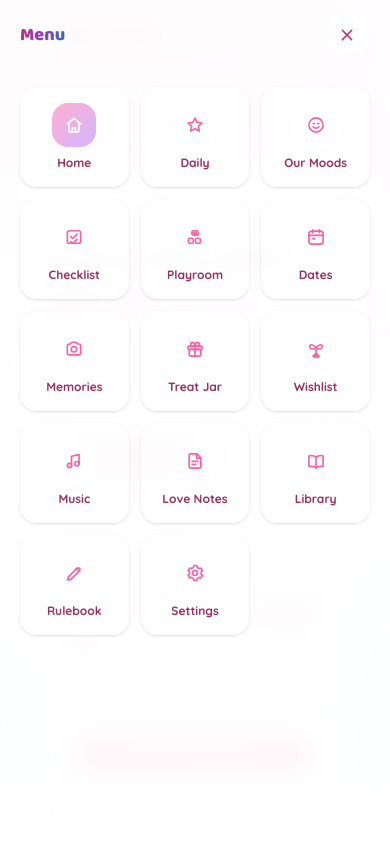
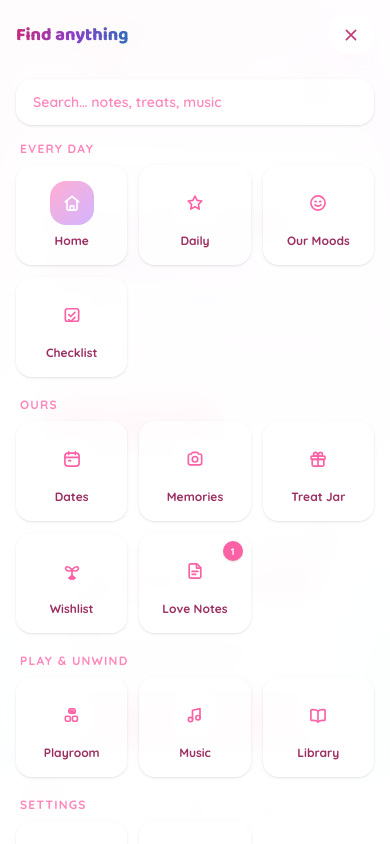
Before and after one commit to vessed/ellie-app, a React (Vite) app: page / in a window 390 px wide. Both pictures are taken after a click on the button "More". Built offline with nearby package versions, Linux system fonts and the light colour scheme.

Commit message:
Mobile UX polish + faster sync: searchable mobile menu, bell bottom-sheet, responsive top bar, cheaper change detection, one-tap setup code

```diff
--- a/src/components/MobileNav.tsx
+++ b/src/components/MobileNav.tsx
@@ -1,12 +1,20 @@
-import { useEffect, useState } from 'react'
+import { useEffect, useMemo, useState } from 'react'
 import { useApp } from '../lib/store'
 import { NAV, loadNavOrder } from '../lib/nav'
 import { CloseIcon } from './Icons'
 import type { Route } from '../lib/types'
 
-/* Bottom tab bar + full-screen menu for phones. The desktop sidebar is hidden
-   below the `md` breakpoint, so this is how the app is navigated on a phone. */
+/* Bottom tab bar + a searchable, grouped full-screen menu for phones. The
+   desktop sidebar is hidden below the `md` breakpoint, so this is how the app
+   is navigated on a phone. */
 const QUICK: Route[] = ['home', 'daily', 'todo', 'playroom']
+
+const GROUPS: { title: string; keys: Route[] }[] = [
+  { title: 'Every day', keys: ['home', 'daily', 'todo', 'mood'] },
+  { title: 'Ours', keys: ['notes', 'memories', 'dates', 'treats', 'wishlist'] },
+  { title: 'Play & unwind', keys: ['playroom', 'music', 'library'] },
+  { title: 'Settings', keys: ['rules', 'settings'] },
+]
 
 function MenuGlyph() {
   return (
@@ -24,8 +32,9 @@ function MenuGlyph() {
 }
 
 export function MobileNav() {
-  const { route, setRoute } = useApp()
+  const { route, setRoute, notes, as } = useApp()
   const [open, setOpen] = useState(false)
+  const [query, setQuery] = useState('')
   const [order, setOrder] = useState<Route[]>(loadNavOrder)
 
   useEffect(() => {
@@ -34,9 +43,62 @@ export function MobileNav() {
     return () => window.removeEventListener('focus', refresh)
   }, [])
 
+  const unread = notes.filter((n) => n.to === as && !n.read).length
+
   const quick = QUICK.map((k) => NAV.find((n) => n.key === k)).filter(
     (x): x is (typeof NAV)[number] => Boolean(x),
   )
+
+  const byKey = useMemo(() => new Map(NAV.map((n) => [n.key, n])), [])
+
+  const q = query.trim().toLowerCase()
+  const matches = q
+    ? order
+        .map((k) => byKey.get(k))
+        .filter(
+          (x): x is (typeof NAV)[number] =>
+            Boolean(x) && x!.label.toLowerCase().includes(q),
+        )
+    : []
+
+  const go = (r: Route) => {
+    setOpen(false)
+    setQuery('')
+    setRoute(r)
+  }
+
+  const badgeFor = (key: Route) => (key === 'notes' ? unread : 0)
+
+  const tile = (key: Route) => {
+    const item = byKey.get(key)
+    if (!item) return null
+    const Icon = item.icon
+    const active = route === key
+    const badge = badgeFor(key)
+    return (
+      <button
+        key={key}
+        onClick={() => go(key)}
+        className="relative flex flex-col items-center gap-2 rounded-2xl bg-white/70 px-2 py-4 text-center shadow-sm transition active:scale-95"
+      >
+        <span
+          className={`grid h-11 w-11 place-items-center rounded-2xl transition ${
+            active
+              ? 'bg-gradient-to-br from-blush-300 to-lilac-300 text-white shadow-glow'
+              : 'bg-white/80 text-blush-500'
+          }`}
+        >
+          <Icon className="h-5 w-5" />
+        </span>
+        <span className="text-xs font-extrabold text-blush-800">{item.label}</span>
+        {badge > 0 && (
+          <span className="absolute right-2 top-2 grid h-5 min-w-5 place-items-center rounded-full bg-blush-500 px-1 text-[0.6rem] font-extrabold text-white shadow">
+            {badge}
+          </span>
+        )}
+      </button>
+    )
+  }
 
   return (
     <>
@@ -48,12 +110,22 @@ export function MobileNav() {
             <button
               key={item.key}
               onClick={() => setRoute(item.key)}
-              className={`flex flex-1 flex-col items-center gap-0.5 rounded-xl py-1.5 transition ${
-                active ? 'text-blush-600' : 'text-blush-400'
-              }`}
+              className="flex flex-1 flex-col items-center gap-0.5 rounded-xl py-1.5 transition"
             >
-              <Icon className="h-5 w-5" />
-              <span className="text-[0.62rem] font-extrabold">{item.label}</span>
+              <span
+                className={`grid h-7 w-12 place-items-center rounded-full transition ${
+                  active ? 'bg-blush-200/80 text-blush-700' : 'text-blush-400'
+                }`}
+              >
+                <Icon className="h-5 w-5" />
+              </span>
+              <span
+                className={`text-[0.62rem] font-extrabold ${
+                  active ? 'text-blush-700' : 'text-blush-400'
+                }`}
+              >
+                {item.label}
+              </span>
             </button>
           )
         })}
@@ -61,55 +133,65 @@ export function MobileNav() {
           onClick={() => setOpen(true)}
           className="flex flex-1 flex-col items-center gap-0.5 rounded-xl py-1.5 text-blush-400 transition active:text-blush-600"
         >
-          <MenuGlyph />
+          <span className="grid h-7 w-12 place-items-center rounded-full">
+            <MenuGlyph />
+          </span>
           <span className="text-[0.62rem] font-extrabold">More</span>
         </button>
       </nav>
 
       {open && (
         <div className="fixed inset-0 z-50 flex flex-col bg-white/95 backdrop-blur-md md:hidden">
-          <div className="flex items-center justify-between border-b border-white/60 px-5 pt-4 pb-3">
+          <div className="flex items-center justify-between gap-3 border-b border-white/60 px-4 pt-4 pb-3">
             <span className="font-display text-lg font-extrabold text-candy-dark">
-              Menu
+              Find anything
             </span>
             <button
-              onClick={() => setOpen(false)}
+              onClick={() => {
+                setOpen(false)
+                setQuery('')
+              }}
               aria-label="Close menu"
-              className="btn-ghost !px-3 !py-2"
+              className="btn-ghost shrink-0 !px-3 !py-2"
             >
               <CloseIcon className="h-5 w-5" />
             </button>
           </div>
-          <div className="grid flex-1 grid-cols-3 content-start gap-3 overflow-y-auto p-5 pb-[max(1.25rem,env(safe-area-inset-bottom))]">
-            {order.map((key) => {
-              const item = NAV.find((n) => n.key === key)
-              if (!item) return null
-              const Icon = item.icon
-              const active = route === key
-              return (
-                <button
-                  key={key}
-                  onClick={() => {
-                    setOpen(false)
-                    setRoute(key)
-                  }}
-                  className="flex flex-col items-center gap-2 rounded-2xl bg-white/60 px-2 py-4 text-center shadow-sm transition active:scale-95"
-                >
-                  <span
-                    className={`grid h-11 w-11 place-items-center rounded-2xl transition ${
-                      active
-                        ? 'bg-gradient-to-br from-blush-300 to-lilac-300 text-white shadow-glow'
-                        : 'bg-white/70 text-blush-500'
-                    }`}
-                  >
-                    <Icon className="h-5 w-5" />
-                  </span>
-                  <span className="text-xs font-extrabold text-blush-800">
-                    {item.label}
-                  </span>
-                </button>
+
+          <div className="px-4 pt-3">
+            <input
+              type="search"
+              value={query}
+              onChange={(e) => setQuery(e.target.value)}
+              placeholder="Search… notes, treats, music"
+              autoComplete="off"
+              className="w-full rounded-2xl border border-white/70 bg-white/80 px-4 py-3 text-sm font-semibold text-blush-800 shadow-sm outline-none placeholder:text-blush-400 focus:border-blush-300"
+            />
+          </div>
+
+          <div className="flex-1 overflow-y-auto p-4 pb-[max(1.25rem,env(safe-area-inset-bottom))]">
+            {q ? (
+              matches.length > 0 ? (
+                <div className="grid grid-cols-3 gap-3">{matches.map((m) => tile(m.key))}</div>
+              ) : (
+                <p className="mt-10 text-center text-sm font-semibold text-blush-500">
+                  Nothing matches “{query}”.
+                </p>
               )
-            })}
+            ) : (
+              GROUPS.map((g) => {
+                const keys = order.filter((k) => g.keys.includes(k))
+                if (keys.length === 0) return null
+                return (
+                  <div key={g.title} className="mb-5 last:mb-0">
+                    <p className="mb-2 px-1 text-xs font-extrabold uppercase tracking-widest text-blush-400">
+                      {g.title}
+                    </p>
+                    <div className="grid grid-cols-3 gap-3">{keys.map((k) => tile(k))}</div>
+                  </div>
+                )
+              })
+            )}
           </div>
         </div>
       )}
--- a/src/components/NotificationCenter.tsx
+++ b/src/components/NotificationCenter.tsx
@@ -35,16 +35,32 @@ function loadSeen(): Set<string> {
   return new Set()
 }
 
-export function NotificationCenter() {
+export function NotificationCenter({
+  variant = 'sidebar',
+}: {
+  variant?: 'sidebar' | 'icon'
+}) {
   const { notes, setNotes, heartEvents, as, setRoute } = useApp()
   const [open, setOpen] = useState(false)
   const [pos, setPos] = useState({ x: 0, bottom: 0, maxH: 480 })
   const [cleared, setCleared] = useState(loadCleared)
   const [seen, setSeen] = useState<Set<string>>(loadSeen)
+  const [isMobile, setIsMobile] = useState(
+    () =>
+      typeof window !== 'undefined' &&
+      window.matchMedia('(max-width: 767px)').matches,
+  )
   const btnRef = useRef<HTMLButtonElement | null>(null)
 
   const unread = notes.filter((n) => n.to === as && !n.read).length
   const badge = unread
+
+  useEffect(() => {
+    const mq = window.matchMedia('(max-width: 767px)')
+    const on = () => setIsMobile(mq.matches)
+    mq.addEventListener('change', on)
+    return () => mq.removeEventListener('change', on)
+  }, [])
 
   useEffect(() => {
     try {
@@ -120,6 +136,21 @@ export function NotificationCenter() {
 
   return (
     <>
+      {variant === 'icon' ? (
+        <button
+          ref={btnRef}
+          onClick={toggle}
+          aria-label="Notifications"
+          className="glass-soft relative grid h-11 w-11 shrink-0 place-items-center rounded-full text-blush-600 transition hover:-translate-y-0.5"
+        >
+          <BellIcon className="h-5 w-5" />
+          {badge > 0 && (
+            <span className="absolute -right-0.5 -top-0.5 grid h-5 min-w-5 place-items-center rounded-full bg-blush-500 px-1 text-[0.6rem] font-extrabold text-white shadow">
+              {badge}
+            </span>
+          )}
+        </button>
+      ) : (
         <button
           ref={btnRef}
           onClick={toggle}
@@ -147,12 +178,21 @@ export function NotificationCenter() {
             </span>
           </span>
         </button>
+      )}
 
       {open && (
         <div
           onClick={(e) => e.stopPropagation()}
-          style={{ left: pos.x, bottom: pos.bottom, maxHeight: pos.maxH }}
-          className="glass fixed z-50 flex w-[22rem] max-w-[calc(100vw-24px)] flex-col animate-pop rounded-3xl !overflow-visible"
+          style={
+            isMobile
+              ? { bottom: 'calc(env(safe-area-inset-bottom, 0px) + 4.75rem)' }
+              : { left: pos.x, bottom: pos.bottom, maxHeight: pos.maxH }
+          }
+          className={
+            isMobile
+              ? 'glass animate-pop fixed inset-x-2 z-50 flex max-h-[72vh] flex-col rounded-3xl'
+              : 'glass animate-pop fixed z-50 flex w-[22rem] max-w-[calc(100vw-24px)] flex-col rounded-3xl !overflow-visible'
+          }
         >
           <div className="relative z-10 flex items-center gap-2 p-4 pb-2">
             <BellIcon className="h-5 w-5 text-blush-500" />
--- a/src/components/PlayerWidget.tsx
+++ b/src/components/PlayerWidget.tsx
@@ -29,7 +29,7 @@ export function PlayerWidget() {
   return (
     <div
       onClick={() => setRoute('music')}
-      className="glass-soft relative flex h-14 w-64 cursor-pointer items-center gap-2.5 overflow-hidden rounded-2xl border-blush-200/70 bg-gradient-to-br from-blush-200/50 to-lilac-200/40 px-3 transition hover:-translate-y-0.5"
+      className="glass-soft relative flex h-12 w-auto max-w-full cursor-pointer items-center gap-2 overflow-hidden rounded-2xl border-blush-200/70 bg-gradient-to-br from-blush-200/50 to-lilac-200/40 px-2.5 transition hover:-translate-y-0.5 sm:h-14 sm:w-64 sm:gap-2.5 sm:px-3"
       role="button"
       tabIndex={0}
       onKeyDown={(e) => {
@@ -45,10 +45,10 @@ export function PlayerWidget() {
       </span>
 
       <span className="min-w-0 flex-1 leading-tight">
-        <span className="block text-[0.6rem] font-extrabold uppercase tracking-wider text-blush-400">
+        <span className="hidden text-[0.6rem] font-extrabold uppercase tracking-wider text-blush-400 sm:block">
           now playing
         </span>
-        <span className="block truncate text-sm font-extrabold text-blush-800">
+        <span className="block max-w-[7rem] truncate text-sm font-extrabold text-blush-800 sm:max-w-none">
           {song ? song.title : 'Pick a song ♪'}
         </span>
       </span>
@@ -73,7 +73,7 @@ export function PlayerWidget() {
               prev()
             }}
             aria-label="Previous"
-            className="ctrl !h-7 !w-7"
+            className="ctrl hidden !h-7 !w-7 sm:inline-flex"
           >
             <SkipPrevIcon className="h-3.5 w-3.5" />
           </button>
@@ -97,7 +97,7 @@ export function PlayerWidget() {
               next()
             }}
             aria-label="Next"
-            className="ctrl !h-7 !w-7"
+            className="ctrl hidden !h-7 !w-7 sm:inline-flex"
             disabled={queue.length <= 1}
           >
             <SkipNextIcon className="h-3.5 w-3.5" />
--- a/src/components/TopBar.tsx
+++ b/src/components/TopBar.tsx
@@ -2,6 +2,7 @@ import { useEffect, useState } from 'react'
 import { useApp } from '../lib/store'
 import { relativeTime } from '../lib/media'
 import { WHO_NAME, type Who } from '../lib/types'
+import { NotificationCenter } from './NotificationCenter'
 import { Avatar } from './Avatar'
 import { PlayerWidget } from './PlayerWidget'
 
@@ -25,7 +26,7 @@ function PresencePill() {
       : `${otherLabel} hasn't been online yet`
 
   return (
-    <div className="flex items-center gap-2 rounded-full bg-white/60 px-3 py-1.5 shadow-sm">
+    <div className="flex items-center gap-2 rounded-full bg-white/60 px-2 py-1.5 shadow-sm sm:px-3">
       <div className="relative">
         <Avatar who={other} size={28} />
         <span
@@ -34,7 +35,7 @@ function PresencePill() {
           }`}
         />
       </div>
-      <span className="max-w-44 truncate text-xs font-extrabold text-blush-700">
+      <span className="hidden max-w-44 truncate text-xs font-extrabold text-blush-700 sm:inline">
         {label}
       </span>
     </div>
@@ -45,18 +46,23 @@ export function TopBar() {
   const { as } = useApp()
 
   return (
-    <header className="flex flex-wrap items-start justify-between gap-4">
-      <div className="min-w-0">
-        <p className="flex items-center gap-2.5 font-display text-2xl font-extrabold text-blush-900 lg:text-3xl">
-          <Avatar who={as} size={30} />
-          <span>Hi {WHO_NAME[as]}</span>
-        </p>
-        <p className="text-sm font-semibold text-blush-700/75">
-          Welcome back to our little bubble.
-        </p>
+    <header className="flex flex-wrap items-center justify-between gap-3">
+      <div className="flex min-w-0 items-center gap-2.5">
+        <Avatar who={as} size={30} />
+        <div className="min-w-0 leading-tight">
+          <p className="truncate font-display text-xl font-extrabold text-blush-900 sm:text-2xl lg:text-3xl">
+            Hi {WHO_NAME[as]}
+          </p>
+          <p className="hidden text-sm font-semibold text-blush-700/75 sm:block">
+            Welcome back to our little bubble.
+          </p>
+        </div>
       </div>
-      <div className="flex shrink-0 items-center gap-3">
+      <div className="flex shrink-0 items-center gap-2">
         <PresencePill />
+        <div className="md:hidden">
+          <NotificationCenter variant="icon" />
+        </div>
         <PlayerWidget />
       </div>
     </header>
--- a/src/index.css
+++ b/src/index.css
@@ -761,3 +761,11 @@ html[data-game='1'] .game-doodle {
     animation: none !important;
   }
 }
+
+/* Phones: keep the cozy look but freeze the looping background blobs & sparkles
+   so scrolling and typing stay smooth and the battery lasts longer. */
+@media (max-width: 767px) {
+  .bg-blob {
+    animation: none !important;
+  }
+}
--- a/src/pages/Settings.tsx
+++ b/src/pages/Settings.tsx
@@ -117,6 +117,7 @@ export function Settings() {
   const emojiRef = useRef<HTMLInputElement | null>(null)
   const backupRef = useRef<HTMLInputElement | null>(null)
   const [busy, setBusy] = useState(false)
+  const [code, setCode] = useState('')
   const { spotify, connectSpotify, disconnectSpotify } = usePlayer()
   const [clientId, setClientId] = useState(
     () => localStorage.getItem('ellie-spotify-cid') ?? loadProfile()?.clientId ?? '',
@@ -240,16 +241,17 @@ export function Settings() {
     pushToast('Anniversary saved for forever 💞', '💞')
   }
 
-  const connect = () => {
-    if (!conn.url.trim().startsWith('https://')) {
+  const connect = (override?: SyncCfg) => {
+    const cfg = override ?? conn
+    if (!cfg.url.trim().startsWith('https://')) {
       pushToast('Paste your Supabase project URL first 🔗', '🙈')
       return
     }
-    if (conn.key.trim().length < 20) {
+    if (cfg.key.trim().length < 20) {
       pushToast('Paste your Supabase anon key first 🔑', '🙈')
       return
     }
-    if (!roomKeyOK(conn.room)) {
+    if (!roomKeyOK(cfg.room)) {
       pushToast(
         'Pick a room name — only letters, numbers, dashes and dots ✏️',
         '🙈',
@@ -257,17 +259,63 @@ export function Settings() {
       return
     }
     setSyncCfg({
-      url: conn.url.trim(),
-      key: conn.key.trim(),
-      room: conn.room.trim(),
+      url: cfg.url.trim(),
+      key: cfg.key.trim(),
+      room: cfg.room.trim(),
     })
-    pushToast('Cloud sync connected! Both PCs will match 💞', '☁️')
+    pushToast('Cloud sync connected! All your devices will match 💞', '☁️')
+  }
+
+  const encodeCfg = (c: SyncCfg) =>
+    'ELLIESYNC1:' + btoa(unescape(encodeURIComponent(JSON.stringify(c))))
+
+  const decodeCfg = (raw: string): SyncCfg | null => {
+    try {
+      const body = raw.trim().replace(/^ELLIESYNC1:\s*/i, '')
+      const obj = JSON.parse(decodeURIComponent(escape(atob(body))))
+      if (
+        obj &&
+        typeof obj.url === 'string' &&
+        typeof obj.key === 'string' &&
+        typeof obj.room === 'string'
+      )
+        return { url: obj.url, key: obj.key, room: obj.room }
+    } catch {
+      /* ignore */
+    }
+    return null
+  }
+
+  const copySetupCode = async () => {
+    const src = syncCfg.room ? syncCfg : conn
+    if (!src.url || !src.key || !src.room) {
+      pushToast('Connect this device first, then copy the code 🔗', '🙈')
+      return
+    }
+    const text = encodeCfg(src)
+    setCode(text)
+    try {
+      await navigator.clipboard.writeText(text)
+      pushToast('Setup code copied — paste it on your other device 💞', '☁️')
+    } catch {
+      pushToast('Code is in the box — copy it to your other device 📋', '☁️')
+    }
+  }
+
+  const useSetupCode = () => {
+    const cfg = decodeCfg(code)
+    if (!cfg) {
+      pushToast('That code looks off — paste the whole line 🙈', '🙈')
+      return
+    }
+    setConn(cfg)
+    connect(cfg)
   }
 
   const disconnect = () => {
     if (
       !window.confirm(
-        `Unsync this device from room “${syncCfg.room}”?\n\nYou keep all your data on this PC, but it will stop matching the other PC. You can re-connect anytime with the same room name.`,
+        `Unsync this device from room “${syncCfg.room}”?\n\nYou keep all your data on this device, but it will stop matching your other devices. You can re-connect anytime with the same room name.`,
       )
     )
       return
@@ -458,7 +506,8 @@ export function Settings() {
           </div>
           <p className="mb-4 text-sm font-semibold text-blush-700/75">
             Our own little cloud — anything you or Ellie add shows up on the
-            other PC automatically. Same room name on both, and you're matching.
+            other device automatically. Same room name on all of them, and you're
+            matching.
           </p>
 
           <div className="mb-3 rounded-xl bg-white/50 p-3 text-xs font-semibold text-blush-500">
@@ -488,7 +537,7 @@ export function Settings() {
                 onChange={(e) => setConn({ ...conn, key: e.target.value })}
               />
             </Field>
-            <Field label="Our room name (type the same one on both PCs)">
+            <Field label="Our room name (the same on all your devices)">
               <div className="flex gap-2">
                 <input
                   className={`${inputCls} flex-1`}
@@ -513,7 +562,7 @@ export function Settings() {
                   Unsync
                 </button>
               ) : (
-                <button onClick={connect} className="btn-candy">
+                <button onClick={() => connect()} className="btn-candy">
                   <CheckIcon className="h-4.5 w-4.5" />
                   Connect to our cloud
                 </button>
@@ -521,6 +570,39 @@ export function Settings() {
               <button onClick={syncNow} className="btn-ghost">
                 Sync now
               </button>
+            </div>
+
+            <div className="rounded-xl bg-white/50 p-3">
+              <p className="mb-2 text-xs font-extrabold text-blush-600">
+                Add another device in one tap 💞
+              </p>
+              <p className="mb-2 text-xs font-semibold text-blush-500">
+                On this device press Copy, then paste the code on your phone or
+                other PC and press Use pasted code — no retyping keys.
+              </p>
+              <div className="flex flex-col gap-2">
+                <input
+                  className={`${inputCls} font-mono text-[0.7rem]`}
+                  placeholder="Paste a setup code from another device…"
+                  value={code}
+                  onChange={(e) => setCode(e.target.value)}
+                />
+                <div className="flex flex-wrap gap-2">
+                  <button
+                    onClick={() => void copySetupCode()}
+                    className="btn-ghost !px-3 text-sm"
+                  >
+                    Copy setup code
+                  </button>
+                  <button
+                    onClick={useSetupCode}
+                    disabled={!code.trim()}
+                    className="btn-ghost !px-3 text-sm disabled:opacity-40"
+                  >
+                    Use pasted code
+                  </button>
+                </div>
+              </div>
             </div>
           </div>
 
@@ -550,8 +632,9 @@ export function Settings() {
                 <span className="font-extrabold">anon</span> key.
               </li>
               <li>
-                Paste both here, pick a room name, press Connect — do the exact
-                same (same room name) on the other PC.
+                Paste both here, pick a room name, press Connect. On your other
+                devices, just paste a setup code (Copy / Use above) instead of
+                retyping — phone, tablet or the other PC.
               </li>
             </ol>
             <pre className="mt-2 overflow-x-auto rounded-lg bg-white/70 p-3 text-[10px] leading-relaxed text-blush-700">
```
Also changed, not shown: src/lib/store.tsx (+42 -9 lines), src/pages/Home.tsx (+24 -0 lines). Lines whose indentation alone changed are shown as unchanged.
